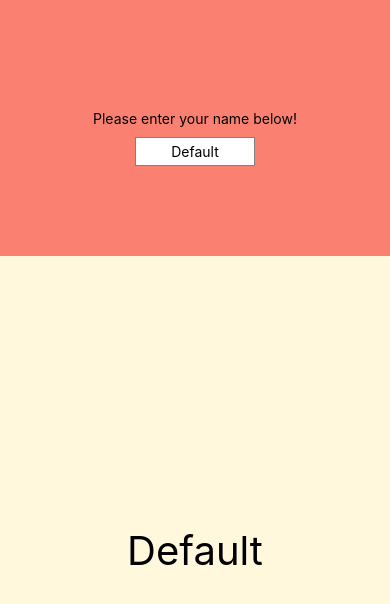
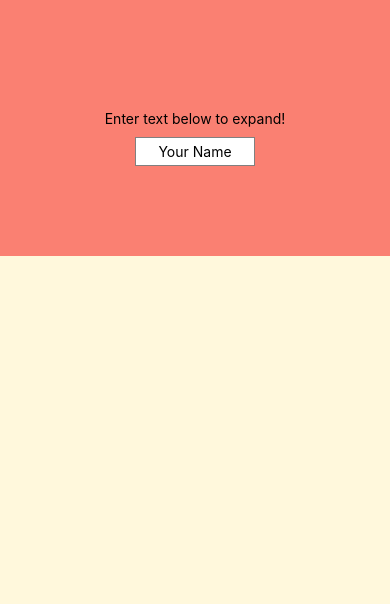
Before and after one commit to dev-song/sample-app-rn, a React Native app: screen / in a window 390 px wide. Shown: the top 604 px of the page. Built offline with nearby package versions, Linux system fonts and the light colour scheme.

Commit message:
Refactor: modify variable names

```diff
--- a/App.js
+++ b/App.js
@@ -3,21 +3,22 @@ import React from 'react';
 import { StyleSheet, View, Text, TextInput } from 'react-native';
 
 export default function App() {
-  const [userName, onChangeName] = React.useState('Default');
+  const [text, onChangeText] = React.useState('');
 
   return (
     <View style={styles.container}>
       <View style={styles.inputContainer}>
-        <Text>Please enter your name below!</Text>
+        <Text>Enter text below to expand!</Text>
         <TextInput
-          style={styles.inputName}
-          onChangeText={text => onChangeName(text)}
-          value={userName}
+          style={styles.inputText}
+          onChangeText={text => onChangeText(text)}
+          placeholder='Your Name'
+          value={text}
         />
         <StatusBar style="auto" />
       </View>
       <View style={styles.resultContainer}>
-        <Text style={styles.expandedName}>{userName}</Text>
+        <Text style={styles.expandedText}>{text}</Text>
       </View>
     </View>
   );
@@ -41,7 +42,7 @@ const styles = StyleSheet.create({
     alignItems: 'center',
     justifyContent: 'center',
   },
-  inputName: {
+  inputText: {
     width: 120,
     marginTop: 10,
     padding: 5,
@@ -50,7 +51,7 @@ const styles = StyleSheet.create({
     borderWidth: 1,
     textAlign: 'center'
   },
-  expandedName: {
-    fontSize: 40
+  expandedText: {
+    fontSize: 50
   }
 });
```
